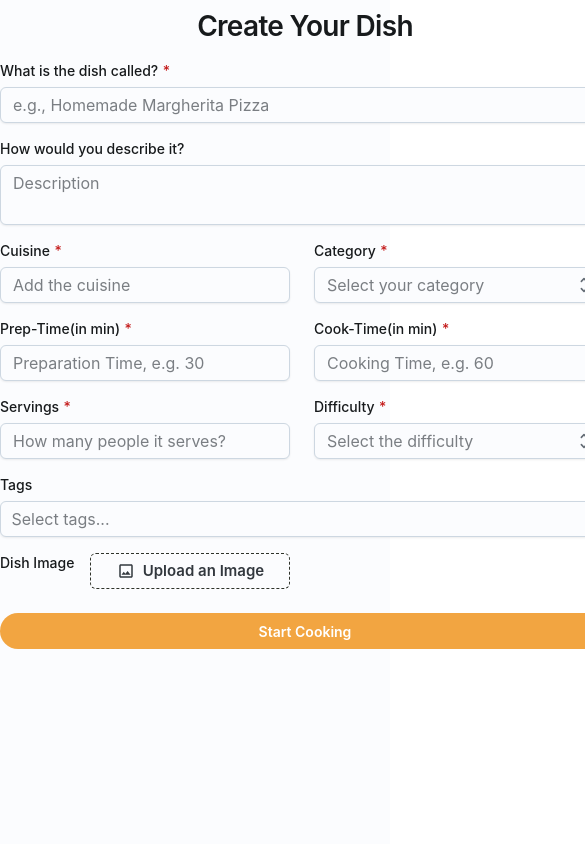
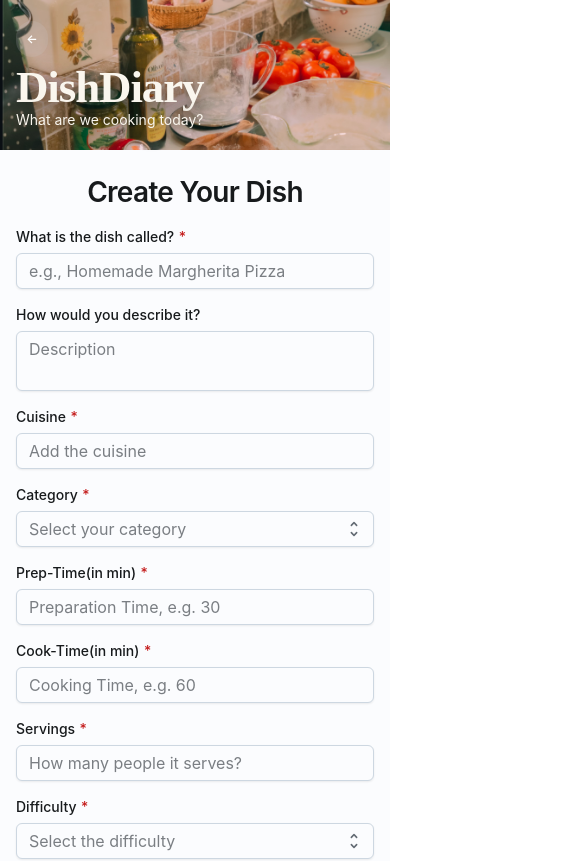
Before and after one commit to Stella-404/DishDiary, a React (Vite) app in the folder frontend/: page /Recipe/new in a window 390 px wide. Shown: the top 861 px of the page, 585 px wide, since content can reach past the window. Built offline with nearby package versions, Linux system fonts and the light colour scheme; no server answers; sample sign-in values are in the browser's storage.

Commit message:
Recipe Detail Page Turned Responsive

```diff
--- a/frontend/src/Components/RecipeDetailForm.tsx
+++ b/frontend/src/Components/RecipeDetailForm.tsx
@@ -53,21 +53,24 @@ function RecipeDetailForm({recipeData, onUpdate, onNext} : Props){
         <Sheet
         sx={{
             display: 'flex',
-            flexDirection: 'row',
+            flexDirection: {xs: 'column', sm: 'row'},
             minHeight: '100vh',
+            width: '100%'
+
         }}>
 
             {/* SIDE BAR IMAGE */}
             <Box sx={{
-                width: {sm: '50%', md: 300},
+                width: {sm: 240, md: 300},
                 px: 2,
                 backgroundImage: `url(${picture})`,
                 backgroundRepeat: 'no-repeat',
                 backgroundPosition: 'center',
                 backgroundSize: 'cover',
-                boxSizing: {sx: 'border-box', md: 'content-box'},
+                boxSizing: {xs: 'border-box', md: 'content-box'},
                 display: {xs: 'none', sm: 'flex'},
                 flexDirection: 'column',
+                flexShrink: 0,
                 alignItems:'center',
                 justifyContent: 'center',
             }}>
@@ -76,7 +79,7 @@ function RecipeDetailForm({recipeData, onUpdate, onNext} : Props){
                     color: '#faf6ee',
                     textShadow: '0px 4px 20px rgba(0, 0, 0, 0.8)'
                 }}>DishDiary</Typography>
-                <Typography sx={{fontSize: 18,
+                <Typography sx={{fontSize: {sm: 14, md: 18},
                 color: '#faf6ee',
                 textShadow: '0px 4px 20px rgba(0, 0, 0, 0.9)'
                     }} >What are we cooking today?
@@ -93,16 +96,50 @@ function RecipeDetailForm({recipeData, onUpdate, onNext} : Props){
                         Go Back </Button>
                 </Box>
             </Box>
+            <Box sx={{
+                height: 150,
+                px: 2,
+                backgroundImage: `url(${picture})`,
+                backgroundRepeat: 'no-repeat',
+                backgroundPosition: 'center',
+                backgroundSize: 'cover',
+                boxSizing: {xs: 'border-box', md: 'content-box'},
+                display: {xs: 'flex', sm: 'none'},
+                flexDirection: 'column',
+                flexShrink: 0,
+                justifyContent: 'center',
+            }}>
+                <Button
+                    onClick={() => navigate('/Homepage')}
+                     sx={{fontSize: 12,height: 15, width: 15, borderRadius: 50, bgcolor: '#ccc9c92f',
+                        '&:hover': {bgcolor: '#ccc9c95c'},
+                    }}>
+                    ←
+                </Button>
+                <Typography level="h1" fontFamily={"'Vollkorn SC', serif"}
+                sx={{fontSize: 45,
+                    color: '#faf6ee',
+                    textShadow: '0px 4px 20px rgba(0, 0, 0, 0.8)'
+                }}>DishDiary</Typography>
+                <Typography sx={{fontSize: 14, mt: -1,
+                color: '#faf6ee',
+                textShadow: '0px 4px 20px rgba(0, 0, 0, 0.9)'
+                    }} >What are we cooking today?
+                </Typography>
+            </Box>
             {/* FORM BOX */}
             <Box sx={{
                 display: 'flex',
                 flexDirection: 'column',
+                flex: 1,
+                minWidth: 0,
                 alignItems: 'center',
-                mx: 'auto',
                 gap: 2,
+                px: {xs: 2, md: 4},
+                py: 2,
                 }}>
-                <Typography level="h3" sx={{fontSize: 28,justifySelf: 'center', mt: 1,}}>Create Your Dish</Typography>
-                <form onSubmit={handleSubmit}>
+                <Typography level="h3" sx={{fontSize: 28, textAlign: 'center', mt: 1,}}>Create Your Dish</Typography>
+                <form onSubmit={handleSubmit} style={{width: '100%', maxWidth: 640}}>
                     <FormControl required
                     sx={{mb: 2,}} >
                         <FormLabel>What is the dish called?</FormLabel>
@@ -125,7 +162,9 @@ function RecipeDetailForm({recipeData, onUpdate, onNext} : Props){
                     </FormControl>
 
                     <Box sx={{
-                        display: 'flex', gap: 3
+                        display: 'flex',
+                        flexDirection: {xs: 'column', md: 'row'},
+                        gap: {xs: 0, md: 3},
                     }}>
                         <FormControl required
                         sx={{mb: 2,}} >
@@ -136,7 +175,6 @@ function RecipeDetailForm({recipeData, onUpdate, onNext} : Props){
                                 value={recipeData.cuisine}
                                 onChange={(e) => onUpdate({ cuisine: e.target.value })}
                                 required
-                                sx={{ minWidth: 290 }}
                                 />
                         </FormControl>
 
@@ -149,7 +187,7 @@ function RecipeDetailForm({recipeData, onUpdate, onNext} : Props){
                                 value={recipeData.category}
                                 onChange={(_event, newValue) => onUpdate({category: newValue})}
                                 required
-                                sx={{ minWidth: 290 }}
+                                sx={{ width: '100%' }}
                                 >
                                 <Option value="Breakfast">Breakfast</Option>
                                 <Option value="Lunch">Lunch</Option>
@@ -161,7 +199,9 @@ function RecipeDetailForm({recipeData, onUpdate, onNext} : Props){
                         </FormControl>
                     </Box>
                     <Box sx={{
-                        display: 'flex', gap: 3
+                        display: 'flex',
+                        flexDirection: {xs: 'column', md: 'row'},
+                        gap: {xs: 0, md: 3},
                     }}>
                         <FormControl required
                         sx={{mb: 2,}} >
@@ -170,7 +210,6 @@ function RecipeDetailForm({recipeData, onUpdate, onNext} : Props){
                             name='prepTime'
                             value={recipeData.prepTime}
                             onChange={(e) => onUpdate({ prepTime: e.target.value })}
-                            sx={{minWidth: 290}}
                             />
                         </FormControl>
 
@@ -181,13 +220,15 @@ function RecipeDetailForm({recipeData, onUpdate, onNext} : Props){
                             name='cookTime'
                             value={recipeData.cookTime}
                             onChange={(e) => onUpdate({ cookTime: e.target.value })}
-                            sx={{minWidth: 290}}
+                            sx={{width: '100%'}}
                             />
                         </FormControl>
                     </Box>
 
                     <Box sx={{
-                        display: 'flex', gap: 3
+                        display: 'flex',
+                        flexDirection: {xs: 'column', md: 'row'},
+                        gap: {xs: 0, md: 3},
                     }}>
                         <FormControl required
                         sx={{mb: 2,}} >
@@ -196,7 +237,6 @@ function RecipeDetailForm({recipeData, onUpdate, onNext} : Props){
                             name='servings'
                             value={recipeData.servings}
                             onChange={(e) => onUpdate({ servings: e.target.value })}
-                            sx={{minWidth: 290,}}
                             />
                         </FormControl>
 
@@ -209,7 +249,7 @@ function RecipeDetailForm({recipeData, onUpdate, onNext} : Props){
                                 value={recipeData.difficulty}
                                 onChange={(_event, newValue) => onUpdate({difficulty: newValue})}
                                 required
-                                sx={{ minWidth: 290 }}
+                                sx={{ width: '100%'}}
                                 >
                                 <Option value="Easy">Easy</Option>
                                 <Option value="Medium">Medium</Option>
@@ -235,8 +275,7 @@ function RecipeDetailForm({recipeData, onUpdate, onNext} : Props){
 
                     <Button
                     type="submit"
-                    sx={{ alignSelf: 'center',
-                        width: 610, mb: 1, mt: 3, borderRadius: 100, bgcolor: '#f2a541',
+                    sx={{ width: '100%', mb: 1, mt: 3, borderRadius: 100, bgcolor: '#f2a541',
                         '&:hover': {bgcolor: 'rgba(242, 165, 65, 0.95)'}
                     }}
                     > Start Cooking</Button>
```
